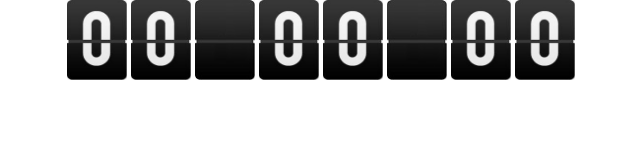
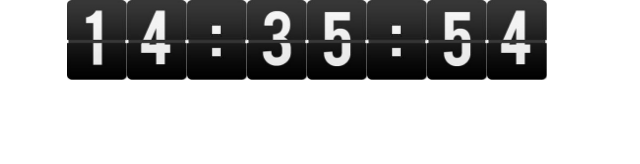
Before and after one commit to serazhu/mv-practice, a plain HTML site: page 02-js-level-1/02-09-日期对象/1.html in a window 1280 px wide. Shown: the whole page, without its empty margins (313-953 px from the left). Drawn offline with Linux system fonts and the light colour scheme.

Commit message:
运动的计时器

```diff
--- a/02-js-level-1/02-09-日期对象/1.html
+++ b/02-js-level-1/02-09-日期对象/1.html
@@ -10,40 +10,156 @@
         padding: 0;
         margin: 0;
     }
-    div{
+    li{
+        list-style: none;
+        float: left;
+        position: relative;
+        width: 60px;
+        height: 80px;
+    }
+    .wrapper{
         width: 520px;
         margin: 0 auto;
+        height: 80px;
+        overflow: hidden;
     }
     img{
         width: 60px;
         height: 80px;
+        float: left;
+    }
+    .wrapper div{
+        width: 60px;
+        position: absolute;
+        top:0;
+        left: 0;
     }
     </style>
 </head>
 <body>
+    <div class="wrapper">
+        <ul>
+            <li>
                 <div>
                     <img src="images/0.JPG" alt="">
                     <img src="images/0.JPG" alt="">
-        <img src="images/none.jpg" alt="">
+                </div>
+
+            </li>
+            <li>
+                <div>
                     <img src="images/0.JPG" alt="">
                     <img src="images/0.JPG" alt="">
-        <img src="images/none.jpg" alt="">
+                </div>
+            </li>
+            <li>
+                <div>
+                    <img src="images/0.JPG" alt="">
+                </div>
+            </li>
+            <li>
+                <div>
                     <img src="images/0.JPG" alt="">
                     <img src="images/0.JPG" alt="">
+                </div>
+            </li>
+            <li>
+                <div>
+                    <img src="images/0.JPG" alt="">
+                    <img src="images/0.JPG" alt="">
+                </div>
+            </li>
+            <li>
+                <div>
+                    <img src="images/0.JPG" alt="">
+                </div>
+            </li>
+            <li>
+                <div>
+                    <img src="images/0.JPG" alt="">
+                    <img src="images/0.JPG" alt="">
+                </div>
+            </li>
+            <li>
+                <div>
+                    <img src="images/0.JPG" alt="">
+                    <img src="images/0.JPG" alt="">
+                </div>
+            </li>
+        </ul>
     </div>
     <script>
     var images = document.getElementsByTagName('img');
 
-    setInterval(changeTime,1000);
+    var arr = ['images/0.JPG','images/1.JPG','images/2.JPG','images/3.JPG','images/4.JPG','images/5.JPG','images/6.JPG','images/7.JPG','images/8.JPG','images/9.JPG','images/d.JPG','images/none.JPG']
+    var lis = document.getElementsByTagName('li');
+    var onOff = true;
+
     function changeTime(){
+        var num = 0;
         var time = new Date();
-        var hour = addZero(time.getHours);
-        var minute = addZero(time.getMinutes);
-        var second = addZero(time.getSeconds);
+        var hour = addZero(time.getHours());
+        var minute = addZero(time.getMinutes());
+        var second = addZero(time.getSeconds());
+        var timeStr = '' + hour + ':' +  minute + ':' +  second;
+        console.log(timeStr);
+        // 21:47:30
+        function cutImg(li, liIndex){
+            var divele = li.getElementsByTagName('div')[0];
+            var imgele = li.getElementsByTagName('img');
+            if(timeStr.charAt(liIndex) === ':'){
+                imgele[0].src = 'images/d.JPG';
+                setTimeout(function(){
+                    imgele[0].src = 'images/none.JPG';
+                },500)
+            }else{
+                imgele[1].src = 'images/' + timeStr.charAt(liIndex) + '.JPG';
+                if(imgele[0].src != imgele[1].src){
+                    doMove(divele,'top',-80,15,function(){
+                        imgele[0].src = imgele[1].src
+                        divele.style.top = 0 + 'px';
+                    })
+                }
+            }
+        }
+        for(var i = 0, len = lis.length; i < len; i++){
+            cutImg(lis[i],i)
+        }
     }
 
+    setInterval(changeTime,1000)
+
     function addZero(item){
-        reutrn (item > 9) ? item : '0' + item;
+        return  item > 9 ? 	item : '0' + item
+    }
+    changeTime()
+
+/* @param
+ * obj进行运动的对象
+ * attr进行变化的属性
+ * direction目标位置，根据原始属性的值和direction比较，来确定step参数的正负
+ * step每次运动的长度
+ */
+function doMove(obj,attr,direction,step,fn){
+	clearInterval(obj.timer);
+	var value = parseInt(getStyle(obj,attr));
+	if(value > direction){
+		step = -step;
+	}
+	obj.timer = setInterval(function(){
+		value += step;
+		if(step > 0 && value > direction ||step < 0 && value < direction){
+			value = direction;
+		}
+		obj.style[attr] = value + 'px';
+		if(value === direction){
+			clearInterval(obj.timer);
+			fn && fn();
+		}
+	},50)
+}
+function getStyle(obj,arr){
+	return obj.currentStyle ? obj.currentStyle[arr] : getComputedStyle(obj)[arr];
 }
     </script>
 </body>
```
Also changed, not shown: 02-js-level-1/02-08-定时器管理、函数封装/lesson2.html (+4 -3 lines), 02-js-level-1/02-08-定时器管理、函数封装/lesson3.html (+4 -3 lines), 02-js-level-1/02-08-定时器管理、函数封装/lesson4.html (+3 -3 lines), 02-js-level-1/02-08-定时器管理、函数封装/lesson5.html (+3 -3 lines), 02-js-level-1/02-09-日期对象/images/d.JPG (renamed from 02-js-level-1/02-09-日期对象/images/colon.JPG). Lines whose indentation alone changed are shown as unchanged.
